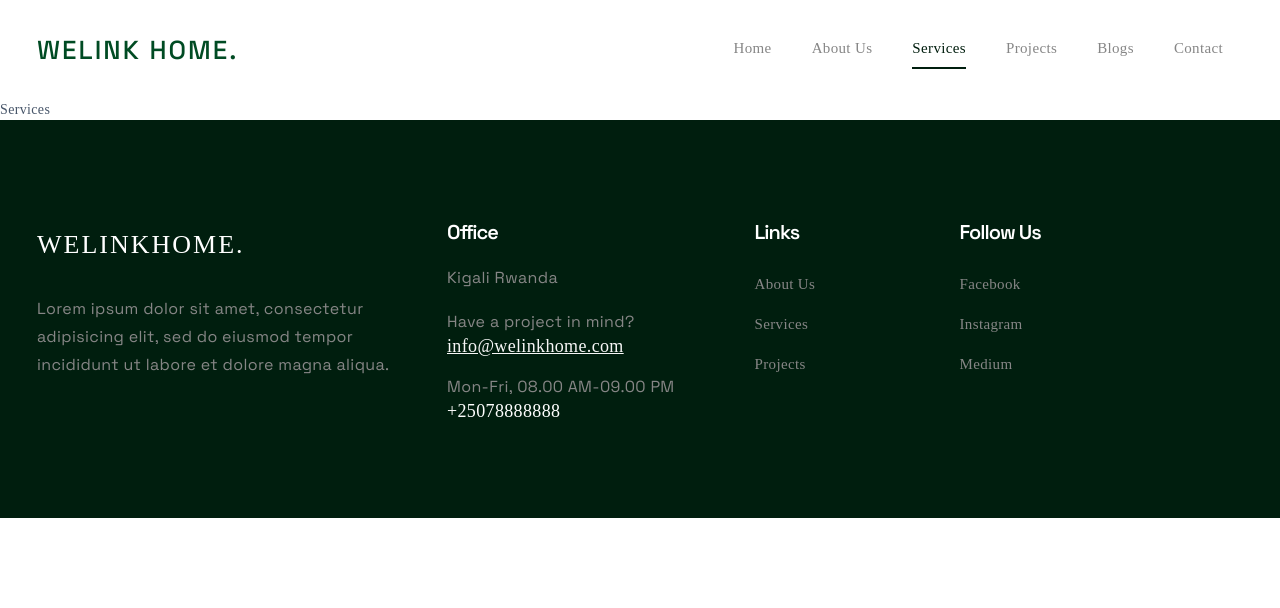
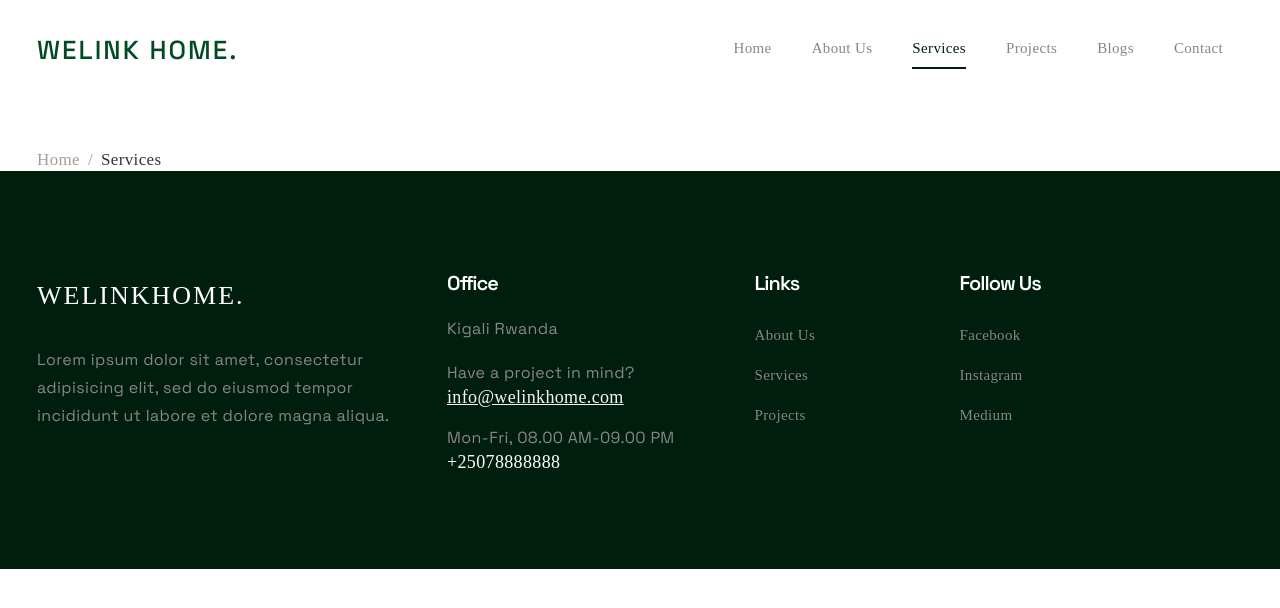
Before and after one commit to kajugadaniels/sell-house-django-reactjs, a React (Vite) app in the folder client/: page /services in a window 1280 px wide. Shown: the top 608 px of the page. Built offline with nearby package versions, Linux system fonts and the light colour scheme; a web font is replaced by a local one.

Commit message:
Add jumbotron on services page

```diff
--- a/client/src/user/pages/Services.jsx
+++ b/client/src/user/pages/Services.jsx
@@ -1,8 +1,22 @@
 import React from 'react'
+import { Link } from 'react-router-dom';
 
 const Services = () => {
     return (
-        <div>Services</div>
+        <>
+            <div className="breadcrumb-area pt-50">
+                <div className="container">
+                    <div className="row">
+                        <nav aria-label="breadcrumb">
+                            <ol className="breadcrumb">
+                                <li className="breadcrumb-item"><Link to="/">Home</Link></li>
+                                <li className="breadcrumb-item active" aria-current="page">Services</li>
+                            </ol>
+                        </nav>
+                    </div>
+                </div>
+            </div>
+        </>
     )
 }
 
```
